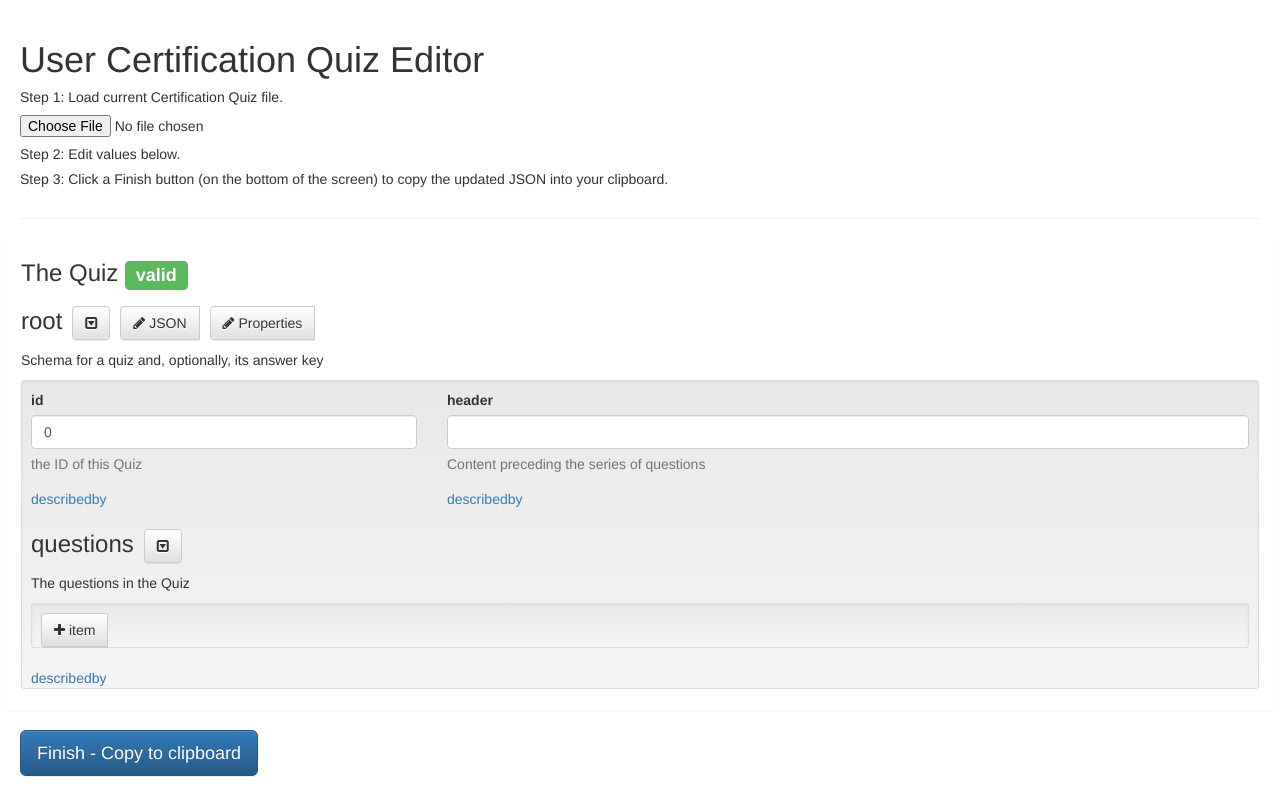
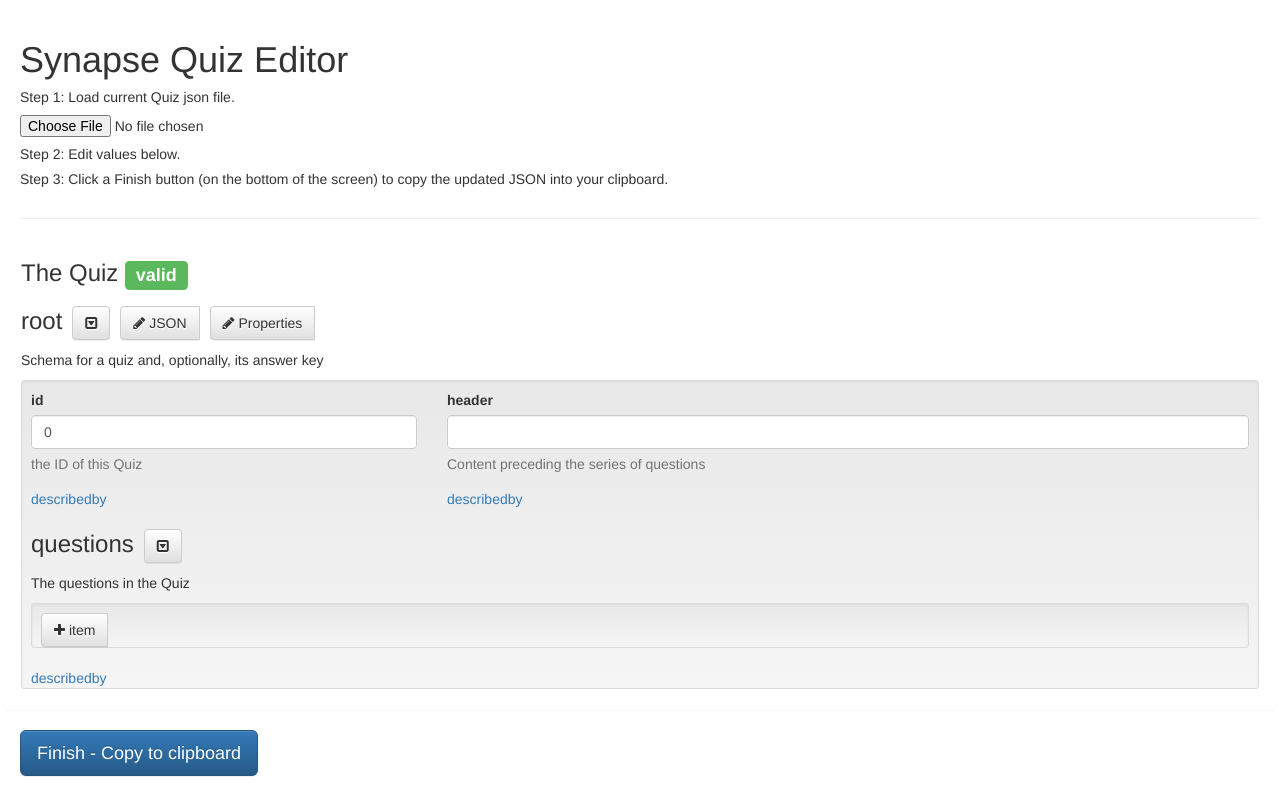
Before and after one commit to Sage-Bionetworks/QuizEditor, a plain HTML site: page index.html in a window 1280 px wide. Drawn offline with nearby package versions, Linux system fonts and the light colour scheme.

Commit message:
remove reference to Certification Quiz, since this could be applied to any Synapse Quiz in the future

```diff
--- a/index.html
+++ b/index.html
@@ -3,7 +3,7 @@
 <html>
   <head>
     <meta charset="utf-8" />
-    <title>User Certification Quiz Editor</title>
+    <title>Synapse Quiz Editor</title>
 
     <!-- bootstrap -->
     <!-- Latest compiled and minified CSS -->
@@ -26,8 +26,8 @@
 
     <div class='row'>
       <div class='col-xs-12'>
-        <h1>User Certification Quiz Editor</h1>
-        <h5>Step 1: Load current Certification Quiz file.</h5>
+        <h1>Synapse Quiz Editor</h1>
+        <h5>Step 1: Load current Quiz json file.</h5>
         <input type="file" id="file-input" />
         <h5>Step 2: Edit values below.</h5>
         <h5>Step 3: Click a Finish button (on the bottom of the screen) to copy the updated JSON into your clipboard.</h5>
@@ -55,7 +55,7 @@
 
         // The schema for the editor
         schema: {
-          $ref: "certification-quiz-schema.json",
+          $ref: "quiz-schema.json",
           format: "grid"
         }
       });
```
Also changed, not shown: quiz-schema.json (renamed from certification-quiz-schema.json).
